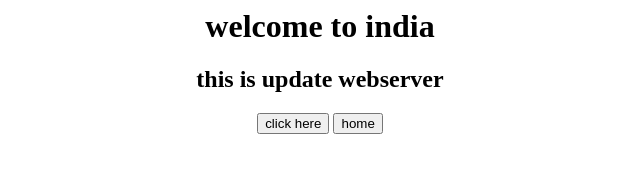
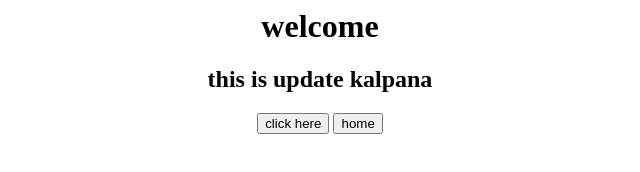
Before and after one commit to yellineedikalpana/mycode, a plain HTML site: page index.html in a window 1280 px wide. Shown: the whole page, without its empty margins (320-960 px from the left). Drawn offline with Linux system fonts and the light colour scheme.

Commit message:
Update index.html

```diff
--- a/index.html
+++ b/index.html
@@ -4,8 +4,8 @@
     <head>
 <body>
     <center>
-        <h1> welcome to india </h1>
-        <h2> this is update webserver </h2>
+        <h1> welcome </h1>
+        <h2> this is update kalpana </h2>
         <button> click here </button>
 	<button> home </button>
     </center>
```
